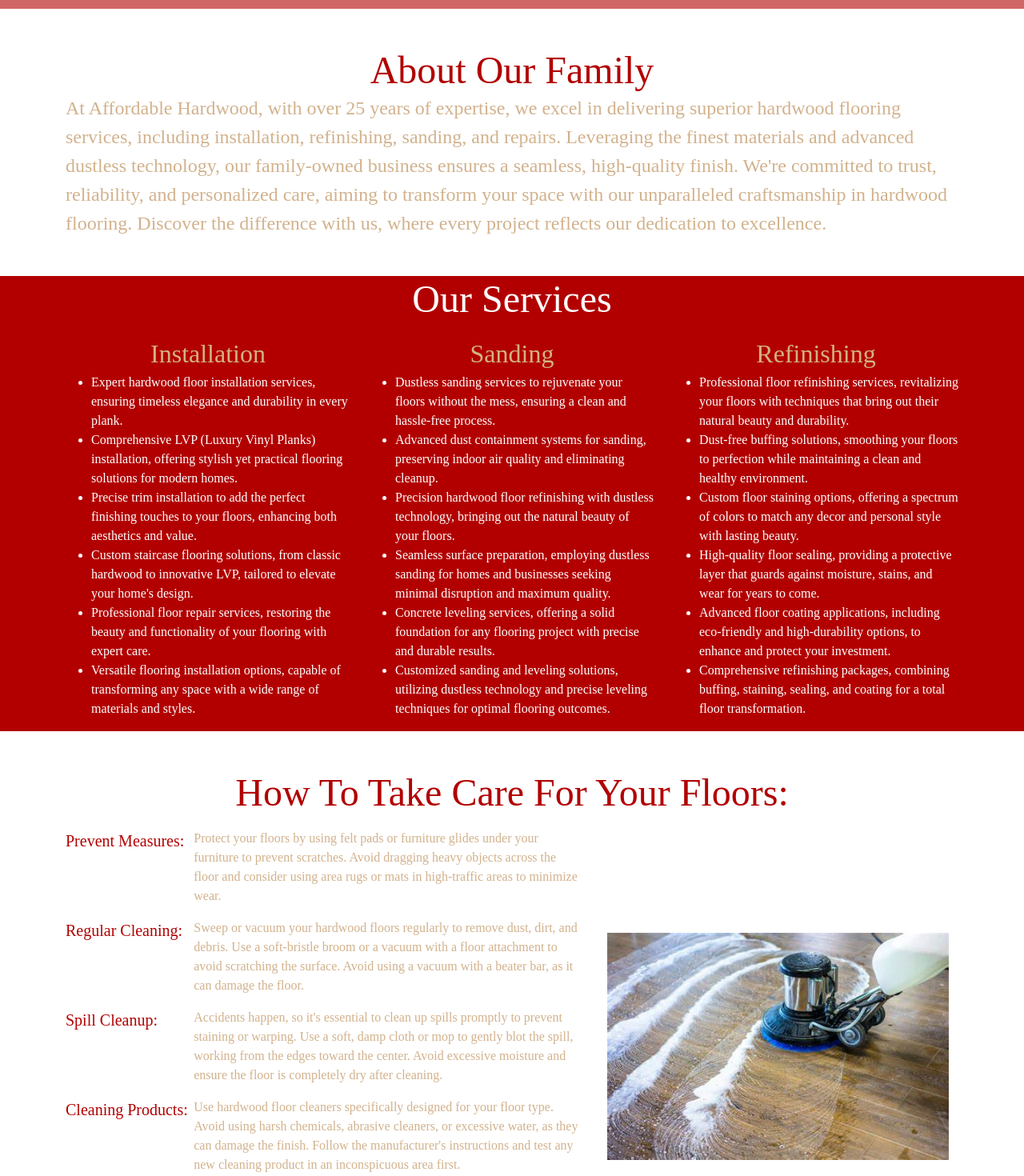
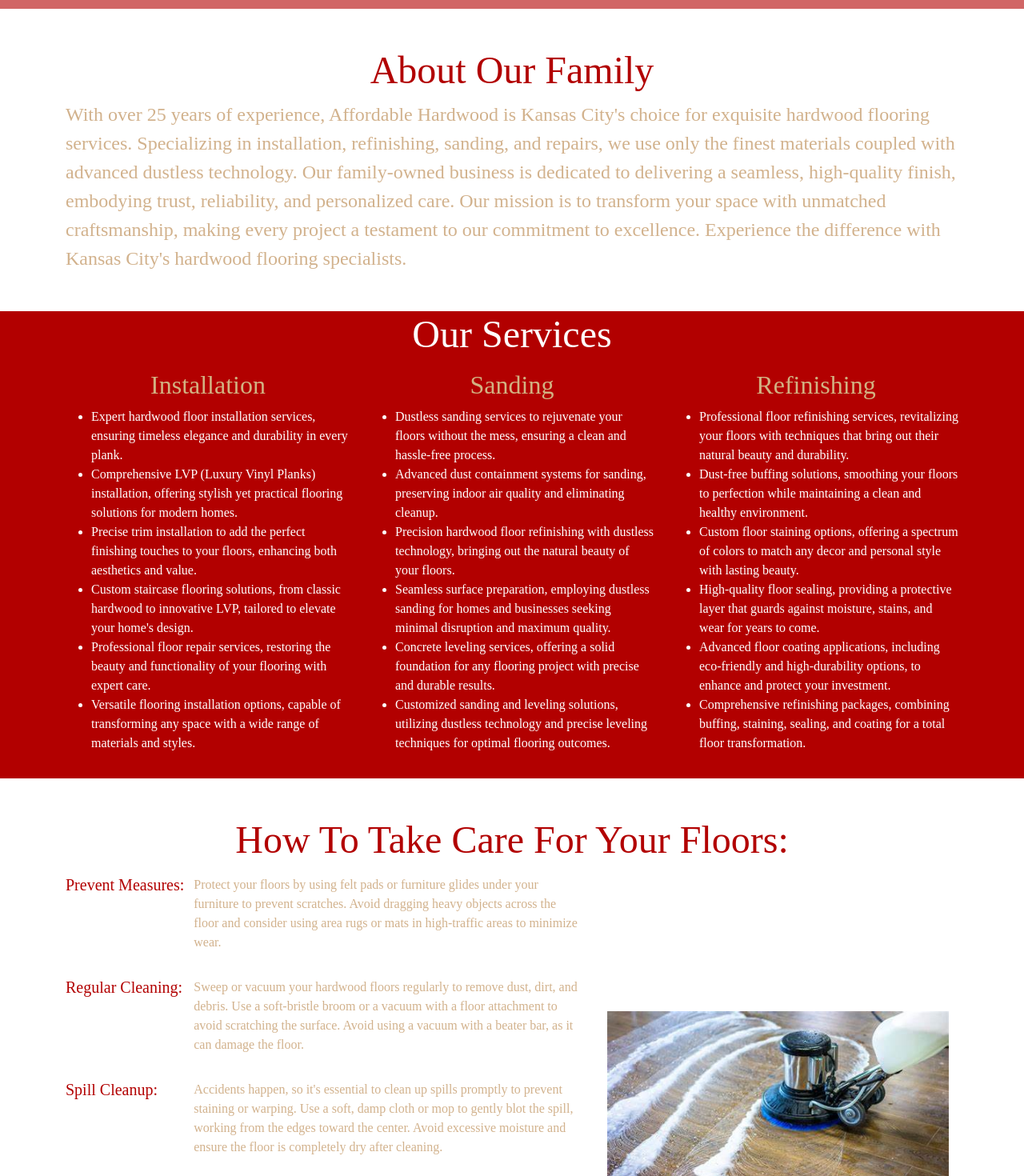
Before and after one commit to J4bush005/affordablehardwoodkc, a React (Create React App) app: page /About-Us in a window 1280 px wide. Shown: the part 160-1630 px from the top of the page at 80% size. Built offline with nearby package versions, Linux system fonts and the light colour scheme.

Commit message:
working on seo

```diff
--- a/src/components/Pages/About/AboutUs.jsx
+++ b/src/components/Pages/About/AboutUs.jsx
@@ -4,22 +4,23 @@ function AboutUs() {
   return (
     <div>
       <div className="container-fluid">
-        <div className="header display-5 mt-5 d-flex justify-content-center mx-auto">
+        <h1 className="header display-5 mt-5 d-flex justify-content-center mx-auto">
           About Our Family
-        </div>
+        </h1>
       </div>
       <div className="container">
-        <div className="d-flex col-lg-12 fs-4" id="story">
-          At Affordable Hardwood, with over 25 years of expertise, we excel in
-          delivering superior hardwood flooring services, including
-          installation, refinishing, sanding, and repairs. Leveraging the finest
-          materials and advanced dustless technology, our family-owned business
-          ensures a seamless, high-quality finish. We're committed to trust,
-          reliability, and personalized care, aiming to transform your space
-          with our unparalleled craftsmanship in hardwood flooring. Discover the
-          difference with us, where every project reflects our dedication to
-          excellence.
-        </div>
+        <p className="d-flex col-lg-12 fs-4" id="story">
+          With over 25 years of experience, Affordable Hardwood is Kansas City's
+          choice for exquisite hardwood flooring services. Specializing in
+          installation, refinishing, sanding, and repairs, we use only the
+          finest materials coupled with advanced dustless technology. Our
+          family-owned business is dedicated to delivering a seamless,
+          high-quality finish, embodying trust, reliability, and personalized
+          care. Our mission is to transform your space with unmatched
+          craftsmanship, making every project a testament to our commitment to
+          excellence. Experience the difference with Kansas City's hardwood
+          flooring specialists.
+        </p>
       </div>
     </div>
   );
--- a/src/components/Pages/About/Care.jsx
+++ b/src/components/Pages/About/Care.jsx
@@ -4,70 +4,70 @@ function Care() {
   return (
     <div>
       <div className="container-fluid">
-        <div className="header display-5 mt-5 d-flex justify-content-center mx-auto">
+        <h2 className="header display-5 mt-5 d-flex justify-content-center mx-auto">
           How To Take Care For Your Floors:
-        </div>
+        </h2>
       </div>
       <div className="container">
         <div className="row d-flex mt-3">
           <div className="col-lg-7 col-md-12 col-sm-12">
             <div className="d-flex">
-              <div id="sub-title" className="col-3 fs-5">
+              <h5 id="sub-title" className="col-3 fs-5">
                 Prevent Measures:
-              </div>
-              <div id="story" className="col-9 justify-content-start fs-6">
+              </h5>
+              <p id="story" className="col-9 justify-content-start fs-6">
                 Protect your floors by using felt pads or furniture glides under
                 your furniture to prevent scratches. Avoid dragging heavy
                 objects across the floor and consider using area rugs or mats in
                 high-traffic areas to minimize wear.
-              </div>
+              </p>
             </div>
             <div className="d-flex mt-3">
-              <div id="sub-title" className="col-3 fs-5">
+              <h5 id="sub-title" className="col-3 fs-5">
                 Regular Cleaning:
-              </div>
-              <div id="story" className="col-9 justify-content-start fs-6">
+              </h5>
+              <p id="story" className="col-9 justify-content-start fs-6">
                 Sweep or vacuum your hardwood floors regularly to remove dust,
                 dirt, and debris. Use a soft-bristle broom or a vacuum with a
                 floor attachment to avoid scratching the surface. Avoid using a
                 vacuum with a beater bar, as it can damage the floor.
-              </div>
+              </p>
             </div>
             <div className="d-flex mt-3">
-              <div id="sub-title" className="col-3 fs-5">
+              <h5 id="sub-title" className="col-3 fs-5">
                 Spill Cleanup:
-              </div>
-              <div id="story" className="col-9 justify-content-start fs-6">
+              </h5>
+              <p id="story" className="col-9 justify-content-start fs-6">
                 Accidents happen, so it's essential to clean up spills promptly
                 to prevent staining or warping. Use a soft, damp cloth or mop to
                 gently blot the spill, working from the edges toward the center.
                 Avoid excessive moisture and ensure the floor is completely dry
                 after cleaning.
-              </div>
+              </p>
             </div>
             <div className="d-flex mt-3">
-              <div id="sub-title" className="col-3 fs-5">
+              <h5 id="sub-title" className="col-3 fs-5">
                 Cleaning Products:
-              </div>
-              <div id="story" className="col-9 justify-content-start fs-6">
+              </h5>
+              <p id="story" className="col-9 justify-content-start fs-6">
                 Use hardwood floor cleaners specifically designed for your floor
                 type. Avoid using harsh chemicals, abrasive cleaners, or
                 excessive water, as they can damage the finish. Follow the
                 manufacturer's instructions and test any new cleaning product in
                 an inconspicuous area first.
-              </div>
+              </p>
             </div>
             <div className="d-flex mt-3">
-              <div id="sub-title" className="col-3 fs-5">
+              <h5 id="sub-title" className="col-3 fs-5">
                 Expert Cleaning:
-              </div>
-              <div id="story" className="col-9 justify-content-start fs-6">
+              </h5>
+              <p id="story" className="col-9 justify-content-start fs-6">
                 Consider scheduling professional hardwood floor maintenance
                 periodically to ensure your floors receive the care they need.
                 Professional cleaning and refinishing can help restore the shine
                 and luster of your hardwood floors, enhancing their longevity
                 and beauty.
-              </div>
+              </p>
             </div>
           </div>
           <div className="col-lg-5 col-md-12 col-sm-12 px-4 d-flex m-auto">
--- a/src/components/Pages/About/Services.jsx
+++ b/src/components/Pages/About/Services.jsx
@@ -4,16 +4,16 @@ function Services() {
   return (
     <div>
       <section id="services" className="mt-5">
-        <div className="d-flex justify-content-center text-white display-5 mx-auto">
+        <h2 className="d-flex justify-content-center text-white display-5 mx-auto">
           Our Services
-        </div>
+        </h2>
         <div className="container mt-3">
           <div className="row d-flex">
-            <div className="col-lg-4 col-md-12 col-sm-12">
-              <div id="service" className="d-flex justify-content-center fs-2">
+            <article className="col-lg-4 col-md-12 col-sm-12">
+              <h3 id="service" className="d-flex justify-content-center fs-2">
                 Installation
-              </div>
-              <div className="d-flex fs-6">
+              </h3>
+              <p className="d-flex fs-6">
                 <ul>
                   <li>
                     Expert hardwood floor installation services, ensuring timeless elegance and durability in every plank.
@@ -34,13 +34,13 @@ function Services() {
                     Versatile flooring installation options, capable of transforming any space with a wide range of materials and styles.
                   </li>
                 </ul>
-              </div>
-            </div>
-            <div className="col-lg-4 col-md-12 col-sm-12">
-              <div id="service" className="d-flex justify-content-center  fs-2">
+              </p>
+            </article>
+            <article className="col-lg-4 col-md-12 col-sm-12">
+              <h3 id="service" className="d-flex justify-content-center  fs-2">
                 Sanding
-              </div>
-              <div className="d-flex fs-6">
+              </h3>
+              <p className="d-flex fs-6">
                 <ul>
                   <li>
                     Dustless sanding services to rejuvenate your floors without the mess, ensuring a clean and hassle-free process.
@@ -61,13 +61,13 @@ function Services() {
                     Customized sanding and leveling solutions, utilizing dustless technology and precise leveling techniques for optimal flooring outcomes.
                   </li>
                 </ul>
-              </div>
-            </div>
-            <div className="col-lg-4 col-md-12 col-sm-12">
-              <div id="service" className="d-flex justify-content-center fs-2">
+              </p>
+            </article>
+            <article className="col-lg-4 col-md-12 col-sm-12">
+              <h3 id="service" className="d-flex justify-content-center fs-2">
                 Refinishing
-              </div>
-              <div className="d-flex fs-6">
+              </h3>
+              <p className="d-flex fs-6">
                 <ul>
                   <li>
                     Professional floor refinishing services, revitalizing your floors with techniques that bring out their natural beauty and durability.
@@ -88,8 +88,8 @@ function Services() {
                     Comprehensive refinishing packages, combining buffing, staining, sealing, and coating for a total floor transformation.
                   </li>
                 </ul>
-              </div>
-            </div>
+              </p>
+            </article>
           </div>
         </div>
       </section>
```
